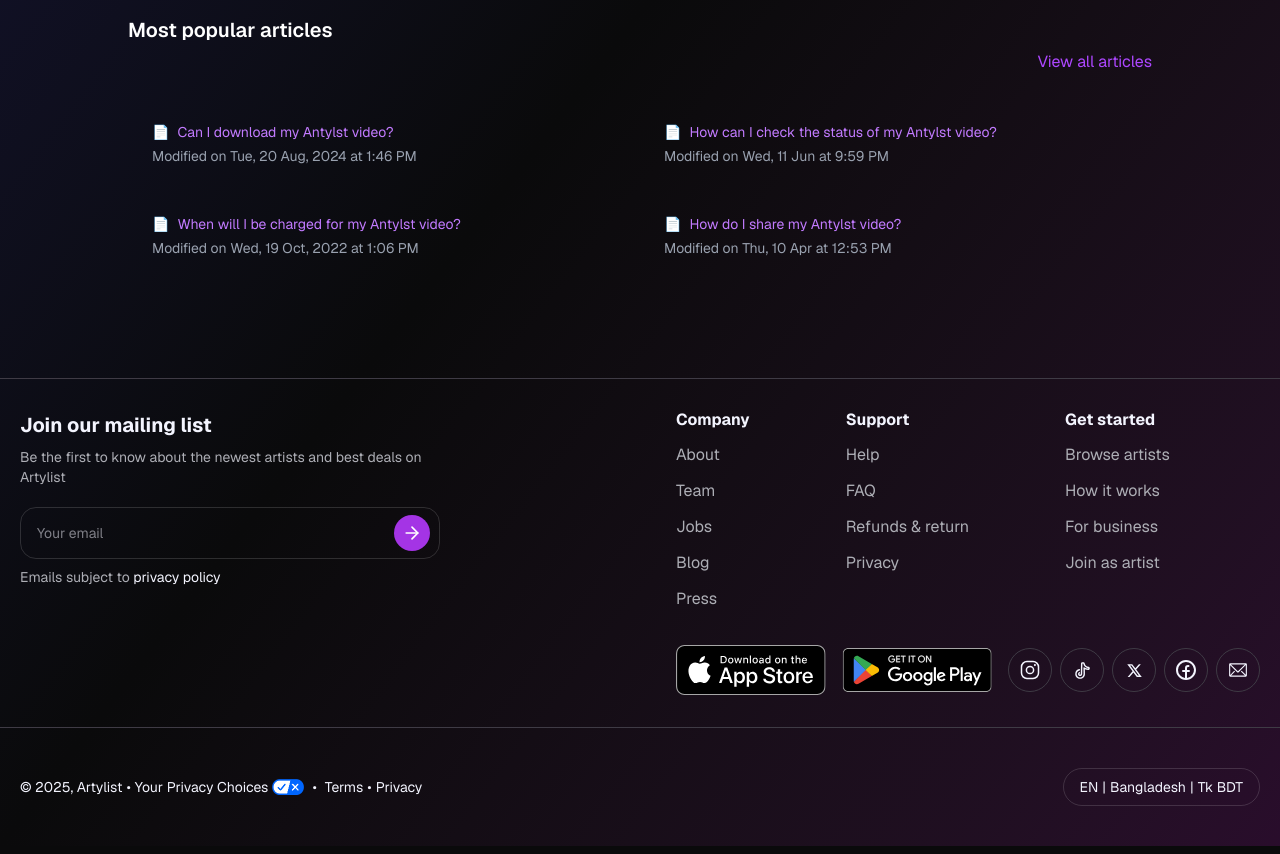
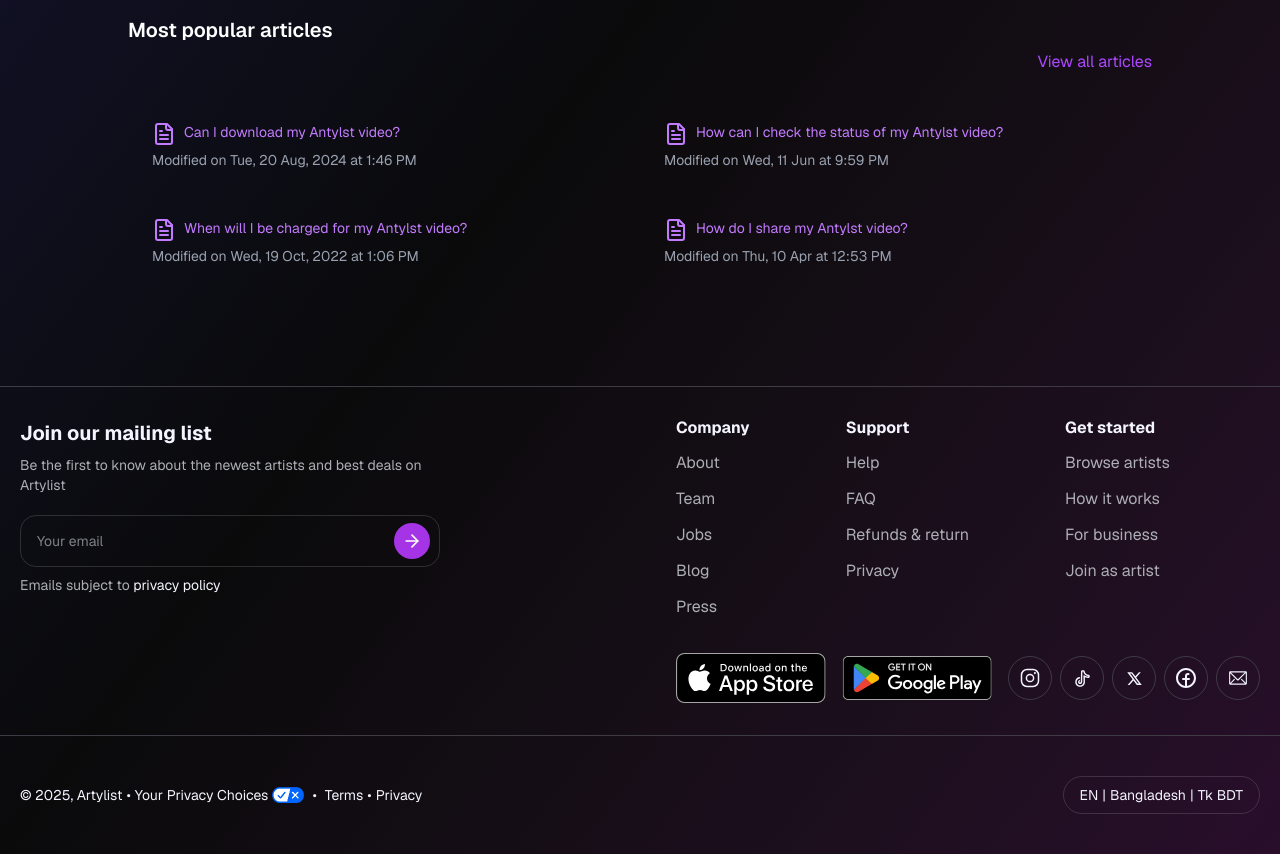
Before and after one commit to apixcel/artylst-web, a Next.js app: page /help in a window 1280 px wide. Shown: the part 820-1674 px from the top of the page. Built offline with nearby package versions, Linux system fonts and the light colour scheme; no server answers.

Commit message:
icon add

```diff
--- a/src/app/(main)/help/page.tsx
+++ b/src/app/(main)/help/page.tsx
@@ -7,7 +7,7 @@
   RedCarpetRewardsIcon,
   CustomerIcon,
 } from "@/icons";
-import { Search } from "lucide-react";
+import { FileText, Search } from "lucide-react";
 import Link from "next/link";
 const HelpPage = () => {
   return (
@@ -115,7 +115,7 @@
               href="/help/articleDetails"
               className="flex items-start gap-2 text-purple-400 hover:underline"
             >
-              <span>📄</span>
+              <span><FileText/></span>
               <span>Can I download my Antylst video?</span>
             </Link>
             <p className="text-gray-400 text-sm mt-1">
@@ -128,7 +128,7 @@
               href="/help/articleDetails"
               className="flex items-start gap-2 text-purple-400 hover:underline"
             >
-              <span>📄</span>
+              <span><FileText/></span>
               <span>How can I check the status of my Antylst video?</span>
             </Link>
             <p className="text-gray-400 text-sm mt-1">
@@ -141,7 +141,7 @@
               href="/help/articleDetails"
               className="flex items-start gap-2 text-purple-400 hover:underline"
             >
-              <span>📄</span>
+              <span><FileText/></span>
               <span>When will I be charged for my Antylst video?</span>
             </Link>
             <p className="text-gray-400 text-sm mt-1">
@@ -154,7 +154,7 @@
               href="/help/articleDetails"
               className="flex items-start gap-2 text-purple-400 hover:underline"
             >
-              <span>📄</span>
+              <span><FileText/></span>
               <span>How do I share my Antylst video?</span>
             </Link>
             <p className="text-gray-400 text-sm mt-1">
```
